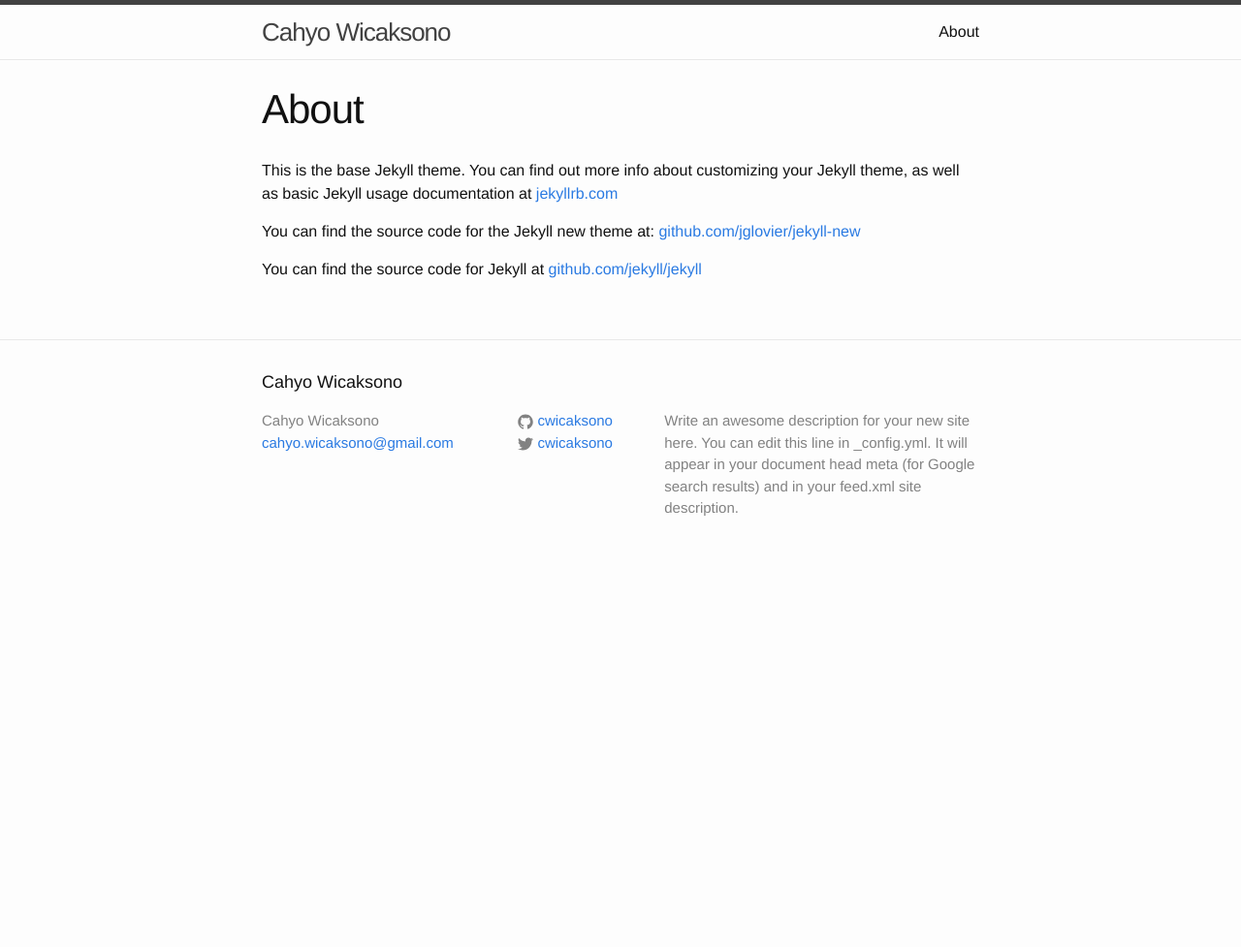
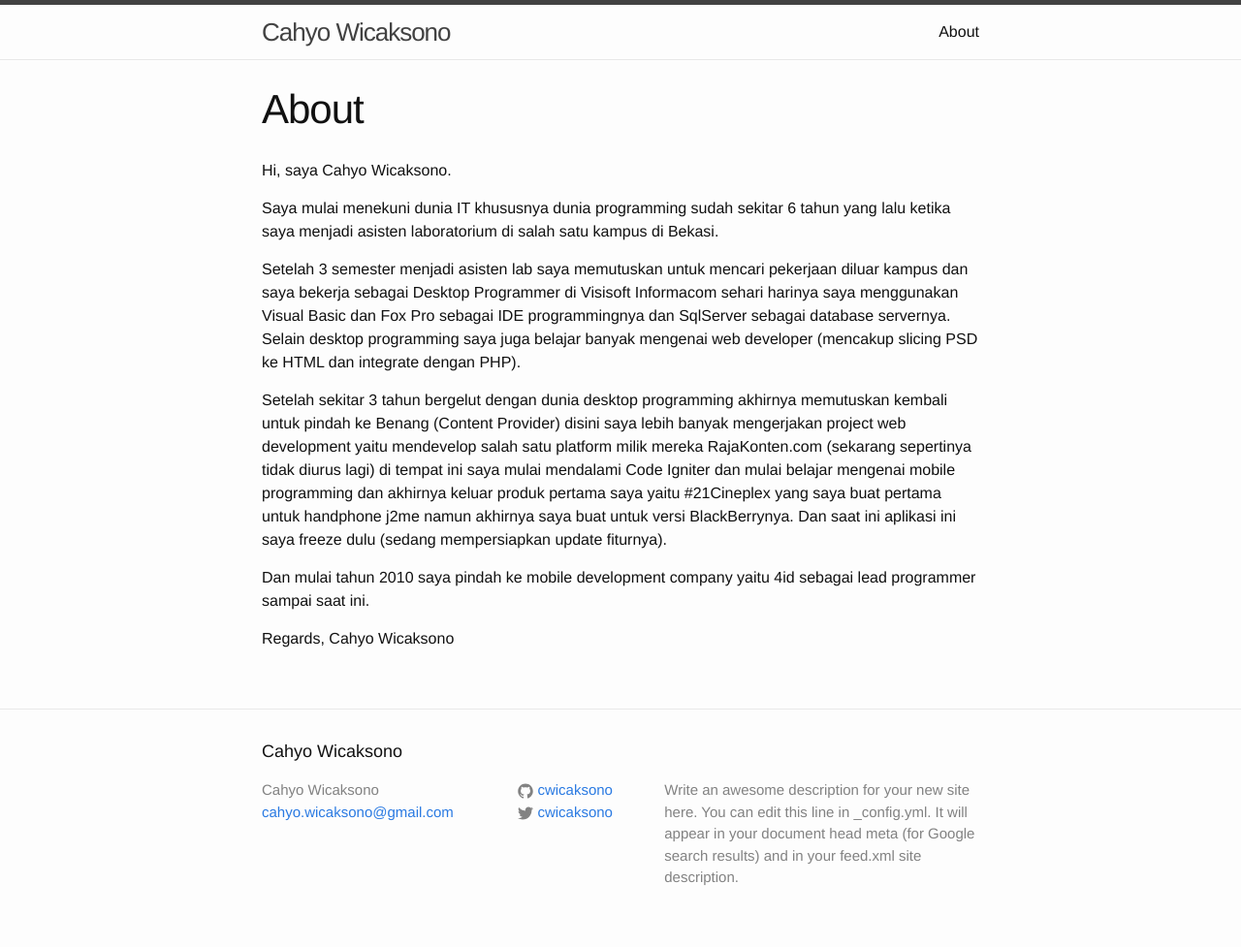
Before and after one commit to cwicaksono/cwicaksono.github.io, a Jekyll site: the page built from about.md, in a window 1280 px wide. Shown: the whole page at 97% size. Built offline with Jekyll 4.4.1, drawn with Linux system fonts in a browser that asks for light colours; before the commit the page ends 900 px from its top, so only the background shows below that.

Commit message:
modify about page

```diff
--- a/about.md
+++ b/about.md
@@ -4,8 +4,15 @@ title: About
 permalink: /about/
 ---
 
-This is the base Jekyll theme. You can find out more info about customizing your Jekyll theme, as well as basic Jekyll usage documentation at [jekyllrb.com](http://jekyllrb.com/)
+Hi, saya Cahyo Wicaksono.
 
-You can find the source code for the Jekyll new theme at: [github.com/jglovier/jekyll-new](https://github.com/jglovier/jekyll-new)
+Saya mulai menekuni dunia IT khususnya dunia programming sudah sekitar 6 tahun yang lalu ketika saya menjadi asisten laboratorium di salah satu kampus di Bekasi.
 
-You can find the source code for Jekyll at [github.com/jekyll/jekyll](https://github.com/jekyll/jekyll)
+Setelah 3 semester menjadi asisten lab saya memutuskan untuk mencari pekerjaan diluar kampus dan saya bekerja sebagai Desktop Programmer di Visisoft Informacom sehari harinya saya menggunakan Visual Basic dan Fox Pro sebagai IDE programmingnya dan SqlServer sebagai database servernya. Selain desktop programming saya juga belajar banyak mengenai web developer (mencakup slicing PSD ke HTML dan integrate dengan PHP).
+
+Setelah sekitar 3 tahun bergelut dengan dunia desktop programming akhirnya memutuskan kembali untuk pindah ke Benang (Content Provider) disini saya lebih banyak mengerjakan project web development yaitu mendevelop salah satu platform milik mereka RajaKonten.com (sekarang sepertinya tidak diurus lagi) di tempat ini saya mulai mendalami Code Igniter dan mulai belajar mengenai mobile programming dan akhirnya keluar produk pertama saya yaitu #21Cineplex yang saya buat pertama untuk handphone j2me namun akhirnya saya buat untuk versi BlackBerrynya. Dan saat ini aplikasi ini saya freeze dulu (sedang mempersiapkan update fiturnya).
+
+Dan mulai tahun 2010 saya pindah ke mobile development company yaitu 4id sebagai lead programmer sampai saat ini.
+
+Regards,
+Cahyo Wicaksono
```
Also changed, not shown: _posts/2014-11-07-welcome-to-jekyll.markdown (deleted, +0 -25 lines).
